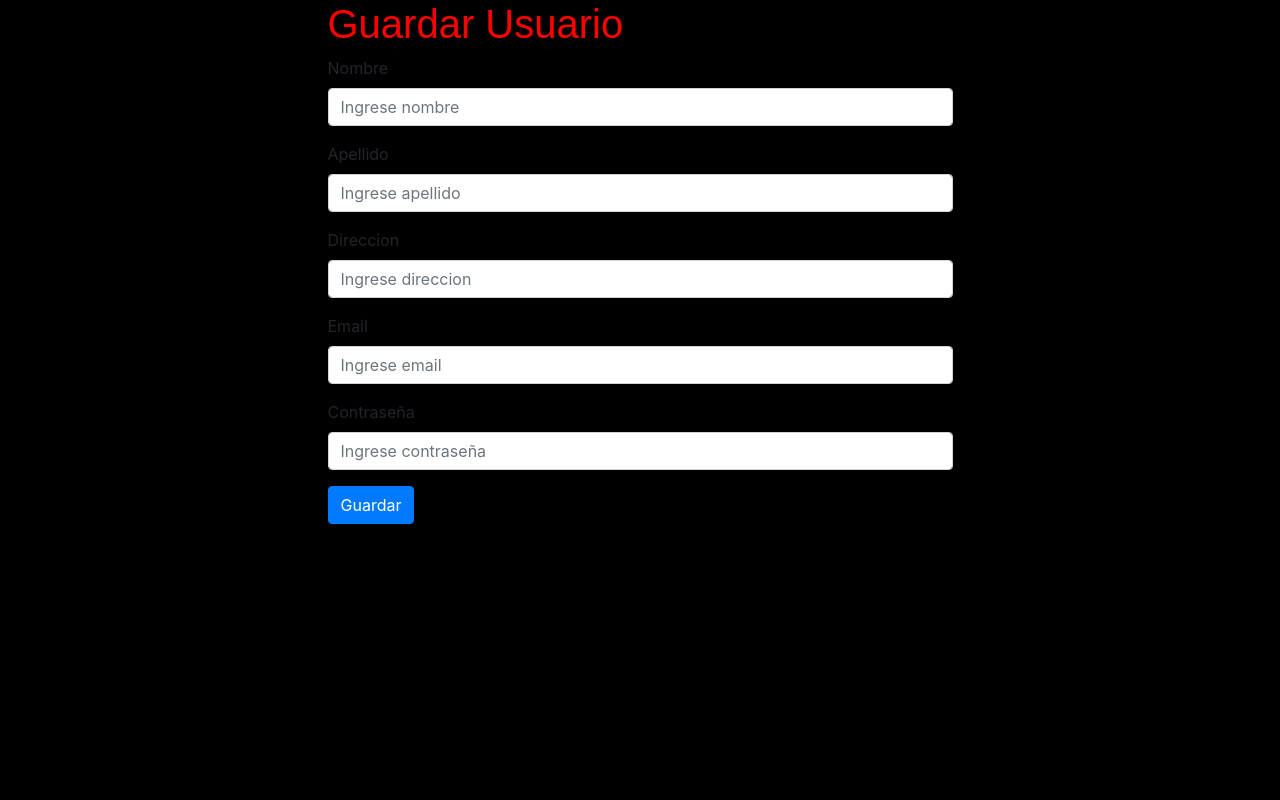
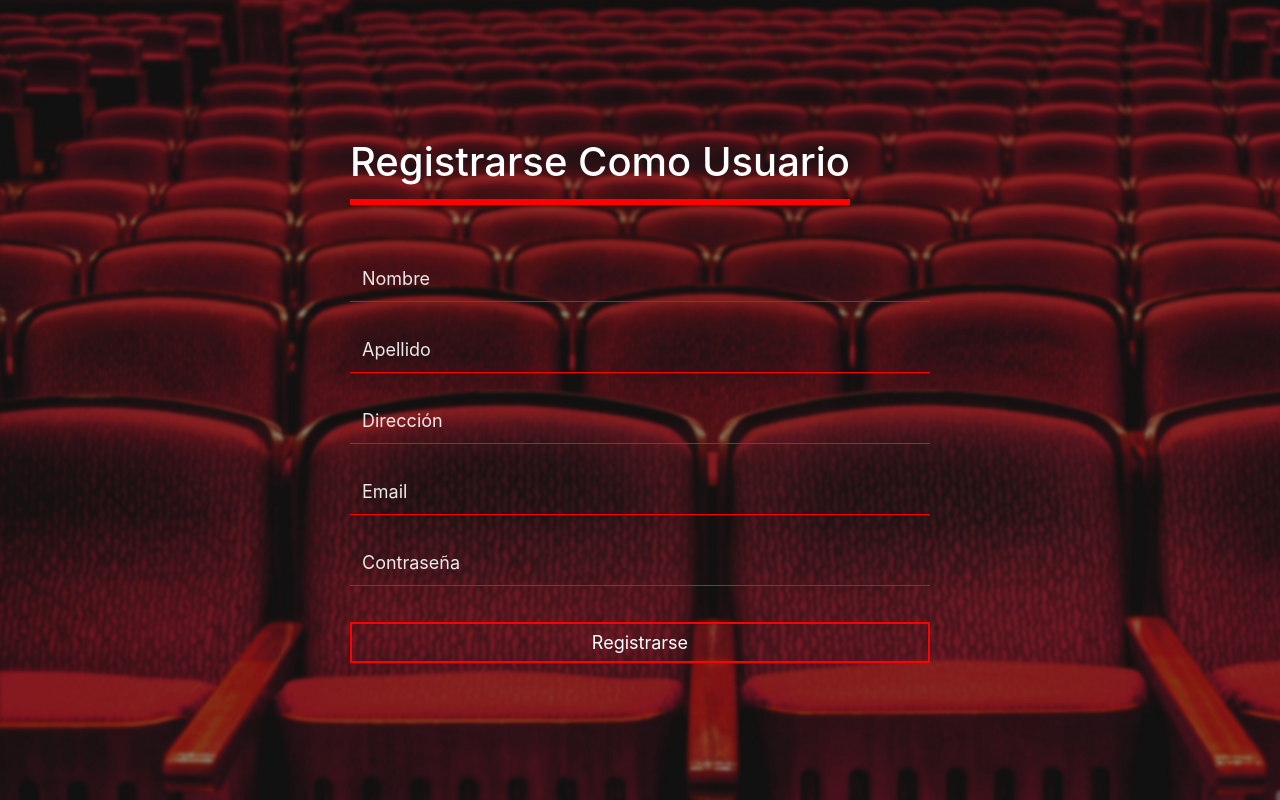
Before and after one commit to JOSE-ALE002/Final_TPI, a PHP site: page /Final_TPI/Home/signup in a window 1280 px wide. Run offline with PHP 8.4, Linux system fonts and the light colour scheme; some libraries are stand-ins or nearby versions.

Commit message:
logo y estilos de la vista signup

```diff
--- a/assets/css/style.css
+++ b/assets/css/style.css
@@ -111,3 +111,9 @@ h1 {
   50% {margin-left: -100%;}
   100% {margin-left: -100%;}
 }
+
+.img_titulo{
+
+  width: 40px;
+  height: auto;
+}
--- a/assets/css/styleLogin.css
+++ b/assets/css/styleLogin.css
@@ -63,3 +63,74 @@
 .containerLogin .form-container form > input[type="submit"]:hover {
     background: red;
 }
+
+::placeholder { /* Chrome, Firefox, Opera, Safari 10.1+ */
+  color: white !important;
+  opacity: 0.9; /* Firefox */
+}
+
+.containerSignup{
+  position: relative;
+  height: 100vh;
+  width: 100%;
+  background-image: url("../img/fondo_register.jpg");
+  background-size: cover;
+  color: white;
+
+}
+
+.containerSignup .form-container {
+  width: 580px;
+  position: absolute;
+  top: 50%;
+  left: 50%;
+  transform: translate(-50%, -50%);
+  color: white;
+}
+
+.containerSignup .form-container > h2 {
+  float: left;
+  font-size: 40px;
+  border-bottom: 6px solid red;
+  margin-bottom: 50px;
+  padding: 13px 0;
+}
+.containerSignup .form-container form > .control {
+  width: 100%;
+  overflow: hidden;
+  font-size: 20px;
+  padding: 8px 0;
+  margin: 24px 0;
+  border-bottom: 1px solid red;
+}
+
+.containerSignup .form-container form > .control label{
+ display: block;
+}
+
+.containerSignup .form-container form > .control > input {
+  border: none;
+  outline: none;
+  background: none;
+  color: white;
+  font-size: 18px;
+  width: 80%;
+  /* float: left; */
+  margin: 0 10px;
+}
+
+.containerSignup .form-container form > button {
+  width: 100%;
+  background: none;
+  border: 2px solid red;
+  color: white;
+  padding: 5px;
+  font-size: 18px;
+  cursor: pointer;
+  transition: 0.3s ease all;
+  margin: 12px 0;
+}
+
+.containerSignup .form-container form > button:hover {
+    background: red;
+}
--- /dev/null
+++ b/assets/js/app.js
@@ -0,0 +1,3 @@
+function showMovie(idMovie) {
+    location.href="Pelicula/movie&id=" + idMovie;
+}
--- a/views/header.php
+++ b/views/header.php
@@ -2,6 +2,10 @@
 <html lang="en">
   <head>
     <title>CinePalomadasHD</title>
+
+     <!-- Icono -->
+     <link rel="icon" href="<?= BASE_DIR ?>assets/img/icon.ico">
+
     <!-- Required meta tags -->
     <meta charset="utf-8">
     <meta name="viewport" content="width=device-width, initial-scale=1, shrink-to-fit=no">
--- /dev/null
+++ b/views/like.php
@@ -0,0 +1,3 @@
+<div class="container">
+    <?php var_dump($_GET);?>
+</div>
--- a/views/navbar.php
+++ b/views/navbar.php
@@ -3,7 +3,7 @@
     <nav class="navbar navbar-expand-lg navbar-dark bg-dark py-3">
       <div class="row w-100">
         <div class="col-md-3">
-          <span class="navbar-brand mb-0 text-danger h1">CinePalomadasHD</span>
+          <span class="navbar-brand mb-0 h1"><span><img class="img_titulo" src="<?= BASE_DIR . "assets/img/palomadas_logo.png" ?>" alt="Logo" /></span> Cine<span class="text-danger" >Palomadas</span>HD</span>
         </div>
         <div class="col-md-6">
           <form class="form-inline">
--- a/views/signup.php
+++ b/views/signup.php
@@ -1,44 +1,43 @@
 <?php if (isset($_SESSION["nombre"]) && isset($_SESSION["rol"])) {
     header("Location: " . BASE_DIR . "Home/home");
 }else{ ?>
-    <main>
+<section class="containerSignup">
     <div class="row">
-            <div class="mx-auto col-md-6">
-                <h1>Guardar Usuario</h1>
+        <div class="form-container">
+            <h2>Registrarse Como Usuario</h2>
             <form method="POST">
-                    <div class="form-group">
-                        <label for="">Nombre</label>
-                        <input type="text" name="nombre" class="form-control" placeholder="Ingrese nombre" required>
+                <div class="control">
+
+                    <input type="text" name="nombre" placeholder="Nombre" required>
                 </div>
 
-                    <div class="form-group">
-                        <label for="">Apellido</label>
-                        <input type="text" name="apellido" class="form-control" placeholder="Ingrese apellido" required>
+                <div class="control">
+
+                    <input type="text" name="apellido" placeholder="Apellido" required>
                 </div>
 
-                    <div class="form-group">
-                        <label for="">Direccion</label>
-                        <input type="text" name="direccion" class="form-control" placeholder="Ingrese direccion" required>
+                <div class="control">
+
+                    <input type="text" name="direccion" placeholder="Dirección" required>
                 </div>
 
-                    <div class="form-group">
-                        <label for="">Email</label>
-                        <input type="email" class="form-control" name="email" placeholder="Ingrese email" required>
+                <div class="control">
+
+                    <input type="email" name="email" placeholder="Email" required>
                 </div>
 
-                    <div class="form-group">
-                        <label for="">Contraseña</label>
-                        <input type="password" class="form-control" name="contra" placeholder="Ingrese contraseña" required>
+                <div class="control">
+
+                    <input type="password" name="contra" placeholder="Contraseña" required>
                 </div>
 
-                    <div class="form-group">
-                        <button type="submit" class="btn btn-primary">Guardar</button>
-                    </div>
+                <button type="submit">Registrarse</button>
+
                 <div id="error" class="alert alert-danger d-none" role="alert">
                     Error! Este correo ya se a registrado
                 </div>
             </form>
         </div>
     </div>
-    </main>
+</section>
 <?php } ?>
```
Also changed, not shown: models/Usuarios.php (added, +149 -0 lines), assets/img/fondo2.jpg (deleted), assets/img/fondo_login.jpg (deleted), assets/img/fondo_register.jpg (added), assets/img/icon.ico (added), assets/img/palomadas_logo.png (added). Lines whose indentation alone changed are shown as unchanged.
